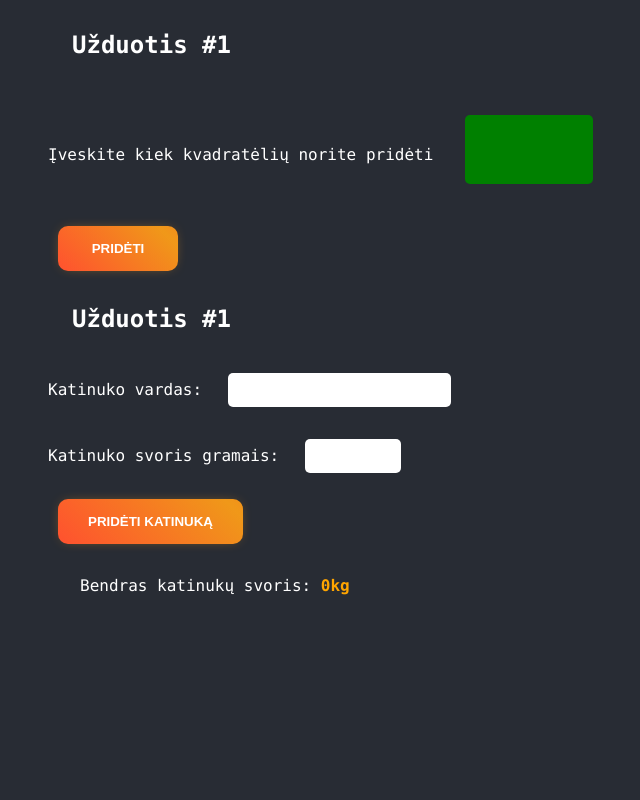
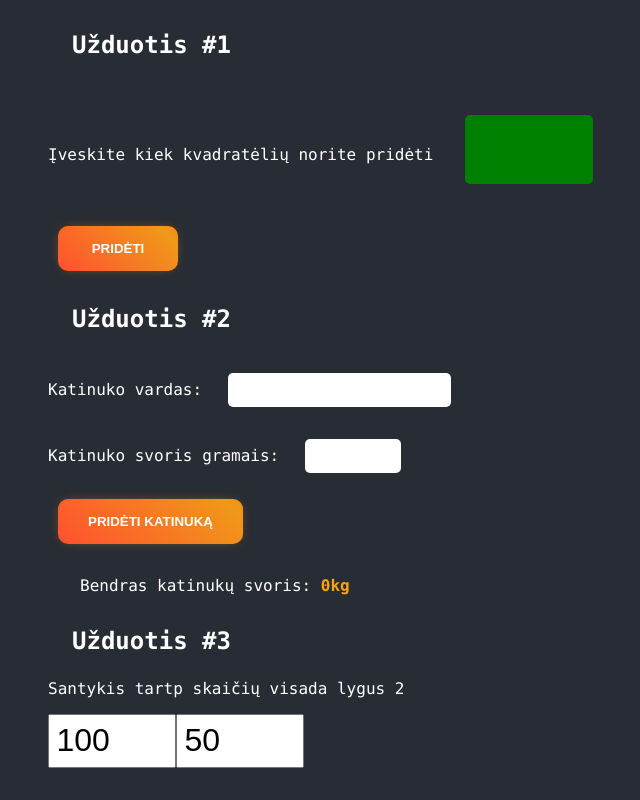
Before and after one commit to codevivi/react-base-practice, a React (Create React App) app: page /#/react-forms in a window 1280 px wide. Shown: the part 257-1057 px from the top of the page, without its empty margins (8-648 px from the left). Before the commit the page ends 916 px from the top, so only its background shows below. Built offline with nearby package versions, Linux system fonts and the light colour scheme.

Commit message:
react forms task3 done

```diff
--- a/src/components/reactForms/ReactForms2/ReactForms2.jsx
+++ b/src/components/reactForms/ReactForms2/ReactForms2.jsx
@@ -23,15 +23,15 @@ export default function ReactForms2() {
   }
   return (
     <>
-      <h2>Užduotis #1</h2>
+      <h2>Užduotis #2</h2>
       <form className="reactForm2" onSubmit={handleSubmit}>
         <div>
           <label htmlFor="name">Katinuko vardas: </label>
-          <input id="name" name="name" type="text" />
+          <input id="name" name="name" required type="text" />
         </div>
         <div>
           <label htmlFor="weight">Katinuko svoris gramais: </label>
-          <input id="weight" name="weight" type="number" min="100" step="50" max="5000" />
+          <input id="weight" name="weight" required type="number" min="100" step="50" max="5000" />
         </div>
         <Button text="Pridėti katinuką" />
       </form>
--- /dev/null
+++ b/src/components/reactForms/ReactForms3/ReactForms3.jsx
@@ -0,0 +1,16 @@
+import { useState } from "react";
+import "./ReactForms3.scss";
+
+export default function ReactForms3() {
+  const [num1, setNum1] = useState(100);
+  const [num2, setNum2] = useState(50);
+
+  return (
+    <div className="react-forms-3">
+      <h2>Užduotis #3</h2>
+      <p>Santykis tartp skaičių visada lygus 2</p>
+      <input onChange={(e) => setNum1(e.target.value) || setNum2(e.target.value / 2)} type="number" value={num1} />
+      <input onChange={(e) => setNum2(e.target.value) || setNum1(e.target.value * 2)} name="num2" value={num2} type="number" />
+    </div>
+  );
+}
--- /dev/null
+++ b/src/components/reactForms/ReactForms3/ReactForms3.scss
@@ -0,0 +1,8 @@
+.react-forms-3 {
+  input {
+    width: 4em;
+    font-size: 2em;
+    padding: 0.2em;
+    margin-top: 0.5em;
+  }
+}
--- a/src/pages/ReactForms.jsx
+++ b/src/pages/ReactForms.jsx
@@ -1,6 +1,7 @@
 import MainTitle from "../components/reactBase/MainTitle/MainTitle";
 import ReactForms1 from "../components/reactForms/ReactForms1/ReactForms1";
 import ReactForms2 from "../components/reactForms/ReactForms2/ReactForms2";
+import ReactForms3 from "../components/reactForms/ReactForms3/ReactForms3";
 
 export default function ReactForms() {
   return (
@@ -8,6 +9,7 @@ export default function ReactForms() {
       <MainTitle text="React Forms" />
       <ReactForms1 />
       <ReactForms2 />
+      <ReactForms3 />
     </>
   );
 }
```
